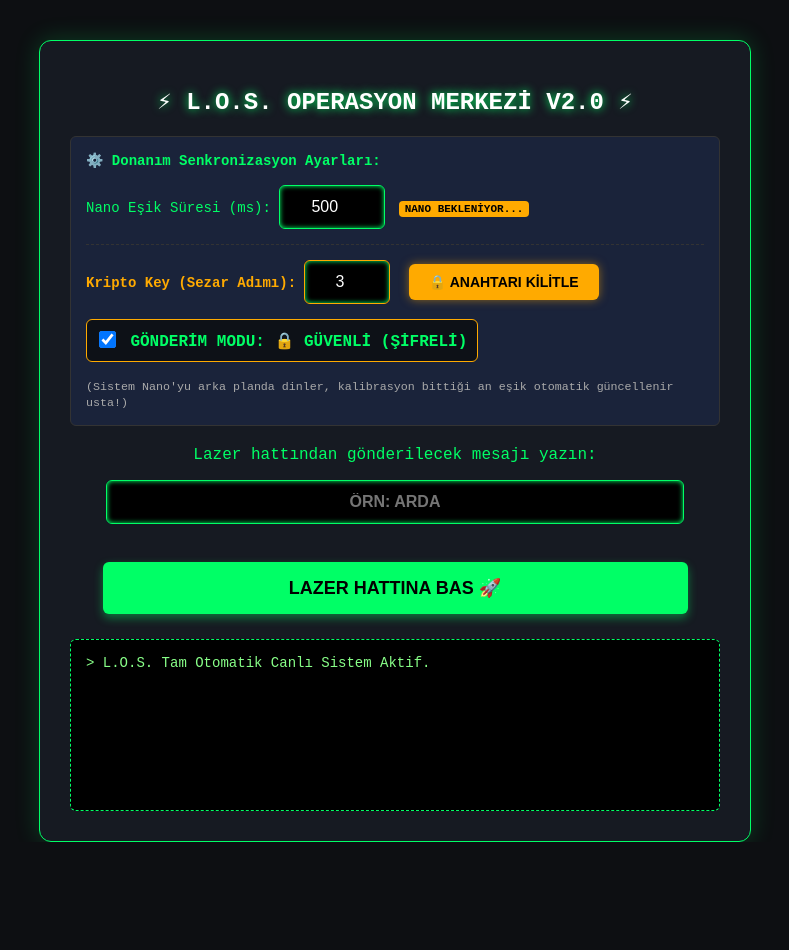
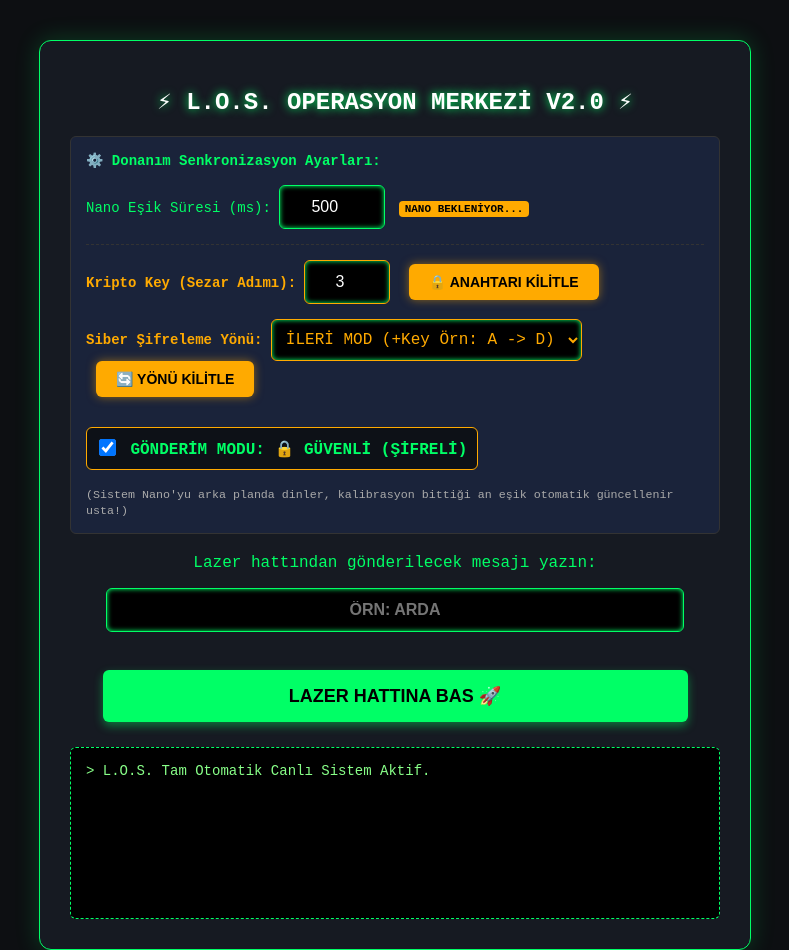
Before and after one commit to ardacanta/secure-los-laser-communication, a Flask app: page / in a window 1280 px wide. Shown: the whole page, without its empty margins (245-1034 px from the left). Before the commit the page ends 842 px from the top, so only its background shows below. Run offline with Flask 3, Linux system fonts and the light colour scheme; data that the repository does not hold is empty.

Commit message:
Add files via upload

```diff
--- a/app.py
+++ b/app.py
@@ -6,16 +6,20 @@ import logging
 
 app = Flask(__name__)
 
-# ⚠️ Port tanımlamaları
+# ⚠️ Donanım Port Tanımlamaları
 PORT_ADI = 'COM3'   # Lazer Verici Uno
 NANO_PORT = 'COM5'  # Alıcı ve Kalibrasyon Yapan Nano
 
-OTOMATIK_ESIK = 500
+# Süreçlerin canlı senkronize olabilmesi için ortak hafıza havuzu
+SISTEM_AYARLARI = {
+    'esik_suresi': 500,
+    'kripto_key': 3,
+    'kripto_yon': 'ileri',  # 'ileri' veya 'geri'
+    'guvenli_mod': True     # Web arayüzündeki siber şalterin durumu
+}
+
 GELEN_LOGLAR = []
-AKTIF_KRIPTO_KEY = 3
-
-# 🚨 FİZİKSEL ŞALTER DURUMU
-FIZIKSEL_GUVENLI_MOD = True
+ayar_kilidi = threading.Lock()
 
 try:
     arduino = serial.Serial(PORT_ADI, 9600, timeout=1)
@@ -53,7 +57,7 @@ def sezar_ileri_kaydir(metin, key):
             sifreli += karakter
     return sifreli
 
-# 🛡️ GELENİ DEŞİFRE EDEN MOTOR (GERİ SARAR) - UNUTULAN KISIM BUYDU USTA!
+# 🛡️ GELENİ DEŞİFRE EDEN MOTOR (GERİ SARAR)
 def sezar_geri_kaydir(metin, key):
     cozulmus = ""
     alfabe = "ABCDEFGHIJKLMNOPQRSTUVWXYZ"
@@ -81,9 +85,9 @@ def sezar_geri_kaydir(metin, key):
     return cozulmus
 
 
-# 📡 2. NANO ARKA PLAN DİNLEYİCİ - GELENLERİ DEŞİFRE EDER!
+# 📡 2. NANO ARKA PLAN DİNLEYİCİ - SAF LOGLAMA MODU
 def nano_dinle():
-    global OTOMATIK_ESIK, GELEN_LOGLAR, AKTIF_KRIPTO_KEY, FIZIKSEL_GUVENLI_MOD
+    global GELEN_LOGLAR, SISTEM_AYARLARI
     try:
         arduino_nano = serial.Serial(NANO_PORT, 9600, timeout=1)
         print(f"[+] {NANO_PORT} portu üzerinden Nano otomatik takibe alındı!")
@@ -96,65 +100,54 @@ def nano_dinle():
                 if line:
                     print(f"[🟢 NANO HAM VERİ]: {line}")
 
-                    if "=> [" in line:
-
-                        if "=> [DONANIM]: GÜVENLİ MOD AKTİF" in line:
-                            FIZIKSEL_GUVENLI_MOD = True
-                            GELEN_LOGLAR.append("> [⚙️ SİSTEM]: Donanım Güvenli Moda Geçti. Şifreli Fırlatma AKTİF!")
-                            print("\n[⚡ ŞALTER]: Güvenli Mod ON - Artık Uno'dan şifreli fırlatılacak.")
-                        elif "=> [DONANIM]: ŞİFRESİZ MOD AKTİF" in line:
-                            FIZIKSEL_GUVENLI_MOD = False
-                            GELEN_LOGLAR.append("> [⚙️ SİSTEM]: Donanım Şifresiz Moda Geçti. Çıplak Fırlatma AKTİF!")
-                            print("\n[⚡ ŞALTER]: Güvenli Mod OFF - Artık Uno'dan çıplak fırlatılacak.")
-
-                        # 🚨 1. DURUM: GÜVENLİ MOD BUTONU AÇIKKEN (GERİ SARARAK ÇÖZÜYORUZ)
-                        elif "GÜVENLİ HAT" in line:
-                            try:
-                                ham_harf = line.split("]:")[1].strip()
-                                gercek_harf = sezar_geri_kaydir(ham_harf, AKTIF_KRIPTO_KEY)
-                                temiz_log = f"=> [🔒 GÜVENLİ MOD ÇÖZÜLDÜ +{AKTIF_KRIPTO_KEY}]: {gercek_harf}"
-                                GELEN_LOGLAR.append(temiz_log)
-                                print(f"    ↳ [🔥 SİBER DEŞİFRE] Sitedeki Ekrana Giden: {temiz_log}")
-                            except Exception as ex:
-                                print(f"Hata var usta: {ex}")
-                                GELEN_LOGLAR.append(line)
-
-                        # 🚨 2. DURUM: ŞİFRESİZ MOD
-                        elif "ŞİFRESİZ HAT" in line:
-                            try:
-                                ham_harf = line.split("]:")[1].strip()
-                                temiz_log = f"=> [🔓 ŞİFRESİZ HAT]: {ham_harf}"
-                                GELEN_LOGLAR.append(temiz_log)
-                                print(f"    ↳ [⚡ DİREKT GEÇİŞ] Sitedeki Ekrana Giden: {temiz_log}")
-                            except:
-                                GELEN_LOGLAR.append(line)
-
-                        # 🚨 3. DURUM: CÜMLE MODU LOGLARI (GERİ SARARAK ÇÖZÜYORUZ)
-                        elif "GÜVENLİ CÜMLE" in line or "CÜMLE]:" in line or "CÜMLESİ]:" in line:
-                            try:
-                                ham_cumle = line.split("]:")[1].strip()
-                                gercek_cumle = sezar_geri_kaydir(ham_cumle, AKTIF_KRIPTO_KEY)
-                                temiz_log = f"=> [📜 GERÇEK GÜNCEL CÜMLE]: {gercek_cumle}"
-                                GELEN_LOGLAR.append(temiz_log)
-                                print(f"    ↳ [🔥 CÜMLE DEŞİFRESİ] Sitedeki Ekrana Giden: {temiz_log}")
-
-                                if arduino:
-                                    arduino.write(f"CUMLE:{gercek_cumle}\n".encode('utf-8'))
-                                    arduino.flush()
-                            except:
-                                GELEN_LOGLAR.append(line)
-                        else:
-                            GELEN_LOGLAR.append(line)
-
+                    # 1. DONANIM SİSTEM LOGLARINI AYIKLA
+                    if "=> [DONANIM]: GÜVENLİ MOD AKTİF" in line:
+                        with ayar_kilidi: SISTEM_AYARLARI['guvenli_mod'] = True
+                        GELEN_LOGLAR.append("> [⚙️ SİSTEM]: Donanım Güvenli Moda Geçti. Şifreli Fırlatma AKTİF!")
+                        continue
+                    elif "=> [DONANIM]: ŞİFRESİZ MOD AKTİF" in line:
+                        with ayar_kilidi: SISTEM_AYARLARI['guvenli_mod'] = False
+                        GELEN_LOGLAR.append("> [⚙️ SİSTEM]: Donanım Şifresiz Moda Geçti. Çıplak Fırlatma AKTİF!")
+                        continue
+                    elif "ESIK" in line:
+                        try:
+                            deger = int(line.split("ESIK:")[1].strip())
+                            with ayar_kilidi: SISTEM_AYARLARI['esik_suresi'] = deger
+                        except: pass
+                        continue
                     elif line == "." or line == "-":
                         GELEN_LOGLAR.append(f"Sinyal: {line}")
+                        continue
 
-                    if "ESIK" in line:
-                        try:
-                            deger = int(line.split("ESIK:")[1].strip())
-                            OTOMATIK_ESIK = deger
-                        except:
-                            pass
+                    # 2. HARF YAKALAMA VE KRİPTO KATMANI
+                    ham_harf = line
+                    if "]:" in line:
+                        ham_harf = line.split("]:")[1].strip()
+                    else:
+                        ham_harf = ham_harf.replace("=>", "").replace("[", "").replace("]", "").strip()
+
+                    # Ayıklanan veri tek bir harf ise siber lojiği işlet
+                    if ham_harf and len(ham_harf) == 1 and ham_harf.isalpha():
+                        with ayar_kilidi:
+                            anlik_salter = SISTEM_AYARLARI['guvenli_mod']
+                            aktif_yon = SISTEM_AYARLARI['kripto_yon']
+                            aktif_key = SISTEM_AYARLARI['kripto_key']
+
+                        # Arayüzdeki şalter aktifse elinle kestiğin harfi panel kuralına göre yansıt
+                        if anlik_salter:
+                            if aktif_yon == 'ileri':
+                                donusen_harf = sezar_ileri_kaydir(ham_harf, aktif_key)
+                                temiz_log = f"=> [🔒 GÜVENLİ HAT - YAKALANAN SİNYAL (İLERİ +{aktif_key})]: {donusen_harf}"
+                            else:
+                                donusen_harf = sezar_geri_kaydir(ham_harf, aktif_key)
+                                temiz_log = f"=> [🔒 GÜVENLİ HAT - YAKALANAN SİNYAL (GERİ -{aktif_key})]: {donusen_harf}"
+                        else:
+                            temiz_log = f"=> [🔓 ŞİFRESİZ HAT]: {ham_harf}"
+
+                        GELEN_LOGLAR.append(temiz_log)
+                        print(f"    ↳ [📡 HAT LOGU] Sitedeki Ekrana Giden: {temiz_log}")
+                    else:
+                        GELEN_LOGLAR.append(line)
 
                     if len(GELEN_LOGLAR) > 40:
                         GELEN_LOGLAR.pop(0)
@@ -166,7 +159,9 @@ def nano_dinle():
 nano_thread = threading.Thread(target=nano_dinle, daemon=True)
 nano_thread.start()
 
-MORS_SOZLUK = {
+
+# 🌟 İSTEĞİN ÜZERİNE TANIMLANAN YENİ ALFABE2 SÖZLÜĞÜ (Mors Çıktıları Buradan Okunacak)
+ALFABE2 = {
     'A': '.-',    'B': '-...',  'C': '-.-.',  'D': '-..',   'E': '.',
     'F': '..-.',  'G': '--.',   'H': '....',  'I': '..',    'J': '.---',
     'K': '-.-',   'L': '.-..',  'M': '--',    'N': '-.',    'O': '---',
@@ -181,30 +176,75 @@ def index():
 
 @app.route('/esik-cek', methods=['GET'])
 def esik_cek():
-    global GELEN_LOGLAR
-    return jsonify({'esik': OTOMATIK_ESIK, 'loglar': list(GELEN_LOGLAR)})
+    global GELEN_LOGLAR, SISTEM_AYARLARI
+    with ayar_kilidi:
+        guncel_esik = SISTEM_AYARLARI['esik_suresi']
+    return jsonify({'esik': guncel_esik, 'loglar': list(GELEN_LOGLAR)})
 
 @app.route('/key-guncelle', methods=['POST'])
 def key_guncelle():
-    global AKTIF_KRIPTO_KEY
+    global SISTEM_AYARLARI
     try:
-        AKTIF_KRIPTO_KEY = int(request.form.get('kripto_key', 3))
-        print(f"\n[🔒 SİBER GÜVENLİK] Canlı Şifreleme Anahtarı +{AKTIF_KRIPTO_KEY} Yapıldı usta!\n")
-        return jsonify({'durum': f'Sistem: Kripto Anahtarı +{AKTIF_KRIPTO_KEY} Olarak Kilitlendi! ✓'})
+        yeni_key = int(request.form.get('kripto_key', 3))
+        guvenli_mod_istegi = request.form.get('guvenli_mod') == 'true'
+        with ayar_kilidi:
+            SISTEM_AYARLARI['kripto_key'] = yeni_key
+            SISTEM_AYARLARI['guvenli_mod'] = guvenli_mod_istegi
+
+        if arduino:
+            arduino.write(f"KEY:{yeni_key}\n".encode('utf-8'))
+            arduino.flush()
+
+        return jsonify({'durum': f'Sistem: Kripto Anahtarı +{yeni_key} Olarak Kilitlendi! ✓'})
     except:
         return jsonify({'durum': 'Hata: Anahtar kilitlenemedi!'})
 
-# 🚀 WEB BUTONUYLA GÖNDERME MOTORU (TERMİNAL GÖRÜNTÜSÜ EKLENDİ)
+@app.route('/yon-guncelle', methods=['POST'])
+def yon_guncelle():
+    global SISTEM_AYARLARI
+    try:
+        yeni_yon = request.form.get('kripto_yon', 'ileri')
+        with ayar_kilidi:
+            SISTEM_AYARLARI['kripto_yon'] = yeni_yon
+        return jsonify({'durum': f'Sistem: Şifreleme Vektörü [{yeni_yon.upper()}] Olarak Sabitlendi! ✓'})
+    except:
+        return jsonify({'durum': 'Hata: Yön kilitlenemedi!'})
+
+
+# ⚡ UNO SPI DONANIMINA GÖRE SİNYAL FIRLATAN AKILLI LAZER MOTORU
+def asenkron_lazer_firlat(firlatilacak_mesaj, kisa_ms, uzun_ms):
+    if not arduino: return
+    time.sleep(0.5)
+
+    # Döngü doğrudan Sezar motorundan çıkmış olan SON MESAJIN harflerini döner (Örn: 'D')
+    for sinyal_harfi in firlatilacak_mesaj:
+        if sinyal_harfi in ALFABE2:
+            mors_karsiligi = ALFABE2[sinyal_harfi]  # Doğrudan ALFABE2 dizisinden D'nin morsunu çeker!
+
+            for sinyal in mors_karsiligi:
+                # Nano'ya SPI hattan sürekli boşluk gitmesin, aktif harf basılsın diye parametre harfin kendisi yapıldı
+                komut = f"K{kisa_ms}-{sinyal_harfi}\n" if sinyal == '.' else f"U{uzun_ms}-{sinyal_harfi}\n"
+                try:
+                    arduino.write(komut.encode('utf-8'))
+                    arduino.flush()
+                except:
+                    pass
+
+                time.sleep((kisa_ms/1000.0 if sinyal == '.' else uzun_ms/1000.0) + 0.55)
+
+            # Nano'nun 1.5 saniyelik (1500 ms) harf birleştirme süresini tam doldurması için bekleme payı
+            time.sleep(1.8)
+
 @app.route('/gonder', methods=['POST'])
 def gonder():
-    global AKTIF_KRIPTO_KEY, FIZIKSEL_GUVENLI_MOD
+    global SISTEM_AYARLARI
     mesaj = request.form.get('mesaj', '').upper()
-    esik_suresi = int(request.form.get('esik', OTOMATIK_ESIK))
+    anlik_salter = request.form.get('guvenli_mod') == 'true'
 
-    try:
-        gecerli_key = int(request.form.get('kripto_key', AKTIF_KRIPTO_KEY))
-    except:
-        gecerli_key = AKTIF_KRIPTO_KEY
+    with ayar_kilidi:
+        esik_suresi = SISTEM_AYARLARI['esik_suresi']
+        kripto_yon = SISTEM_AYARLARI['kripto_yon']
+        gecerli_key = SISTEM_AYARLARI['kripto_key']
 
     if not arduino: return jsonify({'durum': 'Hata: Verici bağlı değil!'})
     if not mesaj: return jsonify({'durum': 'Hata: Kelime boş!'})
@@ -212,31 +252,26 @@ def gonder():
     kisa_ms = int(esik_suresi * 0.6)
     uzun_ms = int(esik_suresi * 1.5)
 
-    # 💥 İŞTE VSCODE TERMİNALİNDE GÖRMEK İSTEDİĞİN O LOG BLOKLARI:
     print("\n" + "="*50)
     print(f"[📝 SİTEDEN YAZILAN METİN] : {mesaj}")
 
-    if FIZIKSEL_GUVENLI_MOD:
-        firlatilacak_mesaj = sezar_ileri_kaydir(mesaj, gecerli_key)
-        print(f"[🔒 LAZERDEN GİDEN SİNYAL] : {firlatilacak_mesaj}  (MOD: GÜVENLİ | KEY: +{gecerli_key})")
-        durum_metni = f'"{mesaj}" kelimesi (+{gecerli_key} ile Şifrelenerek: "{firlatilacak_mesaj}") fırlatıldı! ✓'
+    if anlik_salter:
+        if kripto_yon == 'ileri':
+            firlatilacak_mesaj = sezar_ileri_kaydir(mesaj, gecerli_key)
+            durum_metni = f'"{mesaj}" kelimesi (+{gecerli_key} İLERİ Şifrelenerek: "{firlatilacak_mesaj}") fırlatıldı! ✓'
+        else:
+            firlatilacak_mesaj = sezar_geri_kaydir(metin=mesaj, key=gecerli_key)
+            durum_metni = f'"{mesaj}" kelimesi (-{gecerli_key} GERİ Şifrelenerek: "{firlatilacak_mesaj}") fırlatıldı! ✓'
     else:
         firlatilacak_mesaj = mesaj.strip().upper()
-        print(f"[🔓 LAZERDEN GİDEN SİNYAL] : {firlatilacak_mesaj}  (MOD: ŞİFRESİZ / ÇIPLAK)")
         durum_metni = f'"{mesaj}" kelimesi (🔓 ŞİFRESİZ) çıplak fırlatıldı! ✓'
 
+    print(f"[🔒 LAZERDEN GİDEN SİNYAL] : {firlatilacak_mesaj}")
     print("="*50 + "\n")
 
-    # Uno kartı tamamen bu "firlatilacak_mesaj" içeriğini fiziksel sinyale çeviriyor usta
-    for sinyal_harfi in firlatilacak_mesaj:
-        if sinyal_harfi in MORS_SOZLUK:
-            mors_karsiligi = MORS_SOZLUK[sinyal_harfi]
-            for sinyal in mors_karsiligi:
-                komut = f"K{kisa_ms}-{sinyal_harfi}\n" if sinyal == '.' else f"U{uzun_ms}-{sinyal_harfi}\n"
-                arduino.write(komut.encode('utf-8'))
-                arduino.flush()
-                time.sleep((kisa_ms/1000.0 if sinyal == '.' else uzun_ms/1000.0) + 0.3)
-            time.sleep(1.6)
+    # BURASI ÇOK ÖNEMLİ: Asenkron fonksiyona kaydırılmış (firlatilacak_mesaj) gidiyor, yani ALFABE2 doğrudan D'yi bulacak!
+    t = threading.Thread(target=asenkron_lazer_firlat, args=(firlatilacak_mesaj, kisa_ms, uzun_ms))
+    t.start()
 
     return jsonify({'durum': durum_metni})
 
--- a/templates/index.html
+++ b/templates/index.html
@@ -42,7 +42,7 @@
             padding-top: 15px;
             border-top: 1px dashed #333;
         }
-        input[type="text"], input[type="number"] {
+        input[type="text"], input[type="number"], select {
             padding: 12px;
             border: 1px solid #00ff66;
             background: #000;
@@ -51,6 +51,14 @@
             border-radius: 6px;
             outline: none;
             box-shadow: inset 0 0 5px #00ff66;
+        }
+        .select-yon {
+            background: #000;
+            color: #ffaa00;
+            border: 1px solid #ffaa00;
+            cursor: pointer;
+            font-family: 'Courier New', monospace;
+            padding: 10px;
         }
         .msg-input {
             width: 85%;
@@ -113,7 +121,6 @@
             font-size: 11px;
             margin-left: 5px;
         }
-        /* 🚨 SİBER ŞALTER STİLİ */
         .switch-container {
             margin-top: 15px;
             padding: 10px;
@@ -142,7 +149,15 @@
                 <label style="color: #ffaa00; font-weight: bold;">Kripto Key (Sezar Adımı): </label>
                 <input type="number" id="kriptoKey" value="3" min="1" max="25" style="width: 60px; text-align: center; border-color: #ffaa00;">
                 <input type="button" class="btn-kilit" value="🔒 ANAHTARI KİLİTLE" onclick="anahtariKilitle()">
-                <br>
+
+                <div style="margin-top: 15px; margin-bottom: 15px;">
+                    <label style="color: #ffaa00; font-weight: bold;">Siber Şifreleme Yönü: </label>
+                    <select id="kriptoYon" class="select-yon">
+                        <option value="ileri">İLERİ MOD (+Key Örn: A -> D)</option>
+                        <option value="geri">GERİ MOD (-Key Örn: A -> X)</option>
+                    </select>
+                    <input type="button" class="btn-kilit" value="🔄 YÖNÜ KİLİTLE" onclick="yonuKilitle()">
+                </div>
 
                 <div class="switch-container" onclick="modDegistir()">
                     <input type="checkbox" id="guvenliModSwitch" checked style="transform: scale(1.3); cursor: pointer;">
@@ -170,7 +185,6 @@
             term.scrollTop = 0;
         }
 
-        // 🚨 ŞALTERE TIKLAYINCA RENGİ VE YAZIYI DEĞİŞTİREN FONKSİYON
         function modDegistir() {
             var kutu = document.getElementById("guvenliModSwitch");
             var metin = document.getElementById("modMetni");
@@ -189,10 +203,25 @@
 
         function anahtariKilitle() {
             var key = document.getElementById("kriptoKey").value;
+            var guvenliMi = document.getElementById("guvenliModSwitch").checked;
             fetch('/key-guncelle', {
                 method: 'POST',
                 headers: { 'Content-Type': 'application/x-www-form-urlencoded' },
-                body: 'kripto_key=' + key
+                body: 'kripto_key=' + key + '&guvenli_mod=' + guvenliMi
+            })
+            .then(res => res.json())
+            .then(data => {
+                terminaleEnUsteYaz(data.durum);
+            })
+            .catch(err => alert("Bağlantı hatası usta!"));
+        }
+
+        function yonuKilitle() {
+            var yon = document.getElementById("kriptoYon").value;
+            fetch('/yon-guncelle', {
+                method: 'POST',
+                headers: { 'Content-Type': 'application/x-www-form-urlencoded' },
+                body: 'kripto_yon=' + yon
             })
             .then(res => res.json())
             .then(data => {
@@ -235,8 +264,6 @@
 
             if(!msg) { alert("Lütfen bir mesaj girin usta!"); return; }
 
-            // 🚨 DÜZELTİLEN EFSANE SATIR BURASI:
-            // Direkt eşitlemek yerine eski logların en üstüne ekliyoruz, böylece ekran sıfırlanmıyor!
             var term = document.getElementById("terminalEkrani");
             term.innerHTML = "> Sinyal üretiliyor... Hedef Kelime: " + msg + "<br>" + term.innerHTML;
 
```
